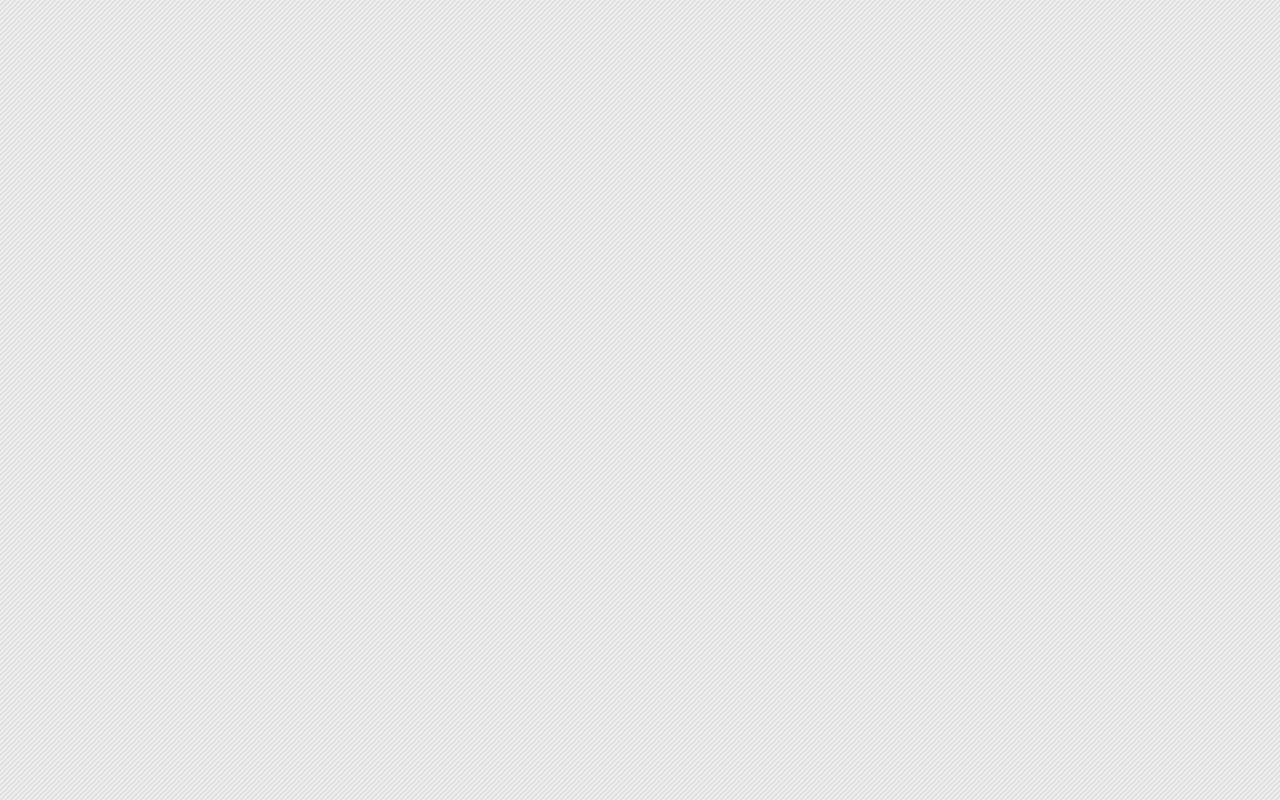
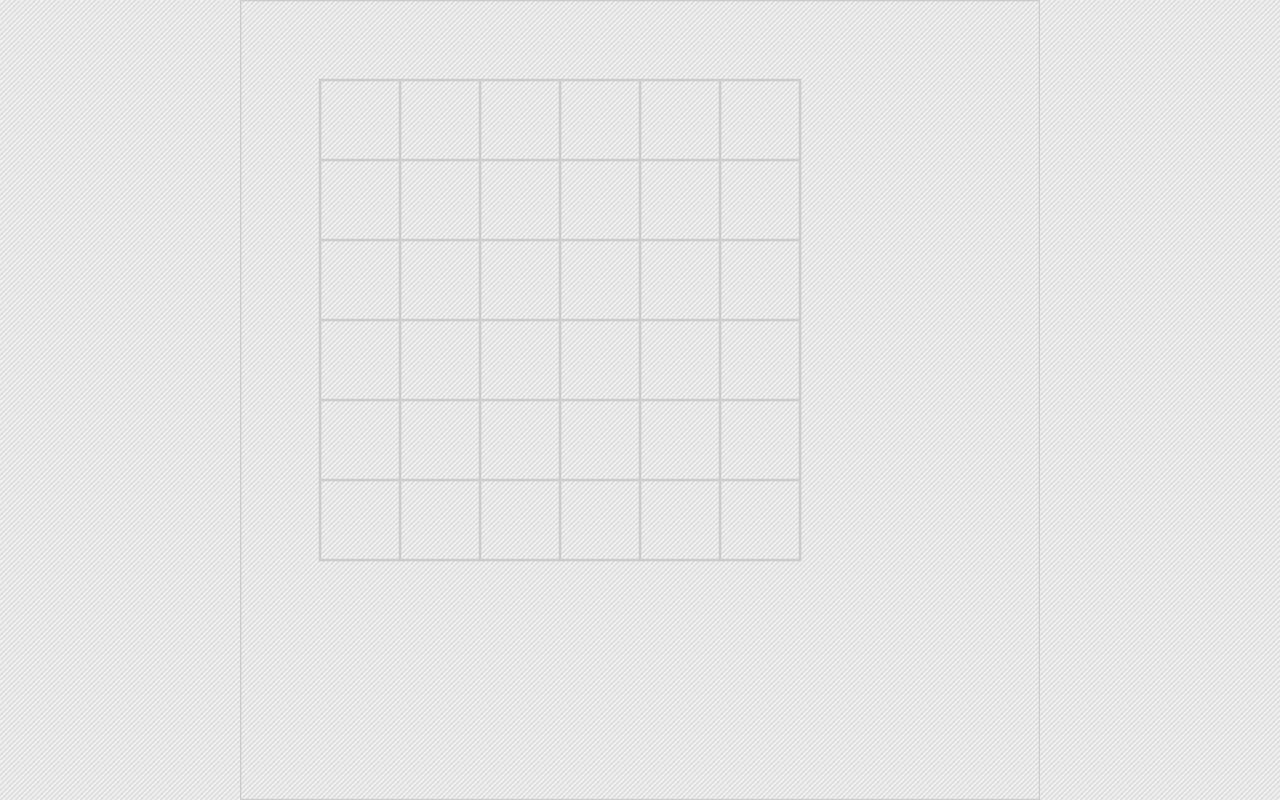
Before and after one commit to shaunanoordin/ludumdare-41, a website built with webpack: page index.html in a window 1280 px wide. Built offline with nearby package versions, Linux system fonts and the light colour scheme.

Commit message:
Paint basic grid

```diff
--- a/index.html
+++ b/index.html
@@ -2,7 +2,7 @@
 <html lang="en">
 <head>
 <meta charset="UTF-8">
-<title>Starter JS</title>
+<title>Ludum Dare 41</title>
 <link href="./app/main.css" rel="stylesheet">
 <script src="./app/main.js"></script>
 </head>
--- a/src/main.js
+++ b/src/main.js
@@ -51,6 +51,32 @@ class App {
     };
     this.assetsLoaded = 0;
     this.assetsTotal = 0;
+
+    this.TILE = {
+      EMPTY: 0,
+      RED: 1,
+      BLUE: 2,
+      YELLOW: 3,
+      GREEN: 4,
+      PINK: 5,
+      ORANGE: 6,
+      random: () => {
+        return Math.floor(Math.random() * 6 + 1);
+      },
+    };
+    this.TILE_SIZE = 64;  //Pixel width and height
+    this.GRID_ROWS = 6;
+    this.GRID_COLS = 6;
+    this.GRID_OFFSET_X = 64;
+    this.GRID_OFFSET_Y = 64;
+
+    this.grid = [];
+    for (let row = 0; row < this.GRID_ROWS; row++) {
+      this.grid.push([]);
+      for (let col = 0; col < this.GRID_COLS; col++) {
+        this.grid[row].push(this.TILE.random());
+      }
+    }
     //--------------------------------
 
     //Prepare Input
@@ -110,8 +136,28 @@ class App {
   //----------------------------------------------------------------
 
   paint() {
+    let c2d = this.context2d;
+
     //Clear
-    this.context2d.clearRect(0, 0, this.canvasWidth, this.canvasHeight);
+    c2d.clearRect(0, 0, this.canvasWidth, this.canvasHeight);
+
+    //Paint the grid
+    c2d.beginPath();
+    c2d.lineWidth = "2";
+    c2d.strokeStyle = "#ccc";
+    c2d.rect(0, 0, this.canvasWidth, this.canvasHeight);
+    for (let row = 0; row < this.GRID_ROWS; row++) {
+      for (let col = 0; col < this.GRID_COLS; col++) {
+        c2d.rect(
+          this.GRID_OFFSET_X + col * this.TILE_SIZE,
+          this.GRID_OFFSET_Y + row * this.TILE_SIZE,
+          this.TILE_SIZE, this.TILE_SIZE
+        );
+      }
+    }
+    c2d.stroke();
+    c2d.closePath();
+
   }
 
   //----------------------------------------------------------------
```
Also changed, not shown: app/main.js (+1 -1 lines).
